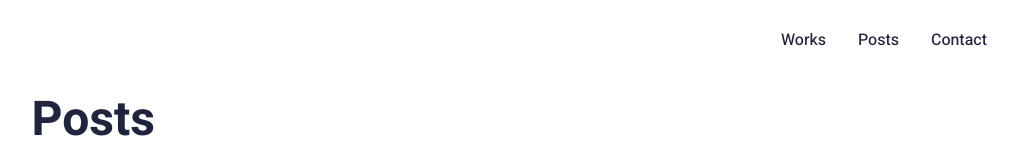
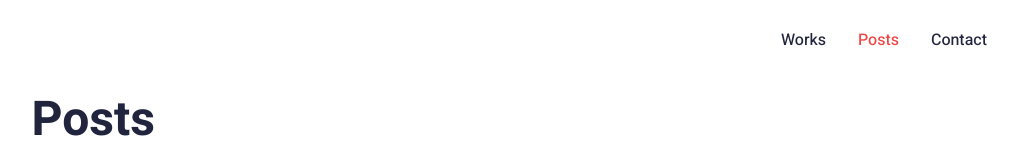
Before and after one commit to krasnoff/my-personal-web-app, a Next.js app: page /posts in a window 1280 px wide. Shown: the top 160 px of the page, without its empty margins (197-1215 px from the left). Built offline with nearby package versions, Linux system fonts and the light colour scheme.

Commit message:
use hooks

```diff
--- a/components/headerNavigation.tsx
+++ b/components/headerNavigation.tsx
@@ -1,14 +1,17 @@
 'use client'
 
 import Link from "next/link";
+import { usePathname } from "next/navigation";
 
 export default function HeaderNavigation() {
+    const pathName = usePathname();
+
     return (
         <>
             <div className="mx-auto max-w-outerFrame h-20 flex items-center justify-end font-medium">
-                <Link className="mr-8 cursor-pointer" href="/works">Works</Link>
-                <Link className="mr-8 cursor-pointer" href="/posts">Posts</Link>
-                <Link className="mr-8 cursor-pointer" href="/contact">Contact</Link>
+                <Link className={pathName === '/works' ? 'mr-8 cursor-pointer text-red-500' : 'mr-8 cursor-pointer'} href="/works">Works</Link>
+                <Link className={pathName === '/posts' ? 'mr-8 cursor-pointer text-red-500' : 'mr-8 cursor-pointer'} href="/posts">Posts</Link>
+                <Link className={pathName === '/contact' ? 'mr-8 cursor-pointer text-red-500' : 'mr-8 cursor-pointer'} href="/contact">Contact</Link>
             </div>
         </>
     );
```
